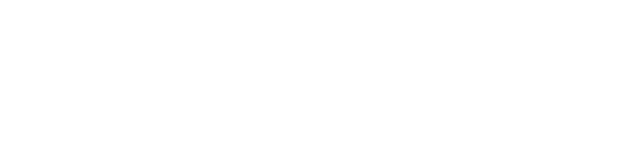
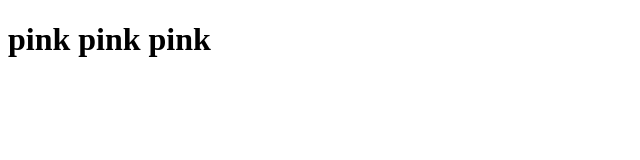
Before and after one commit to fahid123ff/my-first-github-repo, a plain HTML site: page index.html in a window 1280 px wide. Shown: the whole page, without its empty margins (0-640 px from the left). Drawn offline with Linux system fonts and the light colour scheme.

Commit message:
second time comit

```diff
--- a/index.html
+++ b/index.html
@@ -7,6 +7,7 @@
     <title> My first github repo.</title>
 </head>
 <body>
+    <h1>pink pink pink</h1>
 
 </body>
 </html>
```
